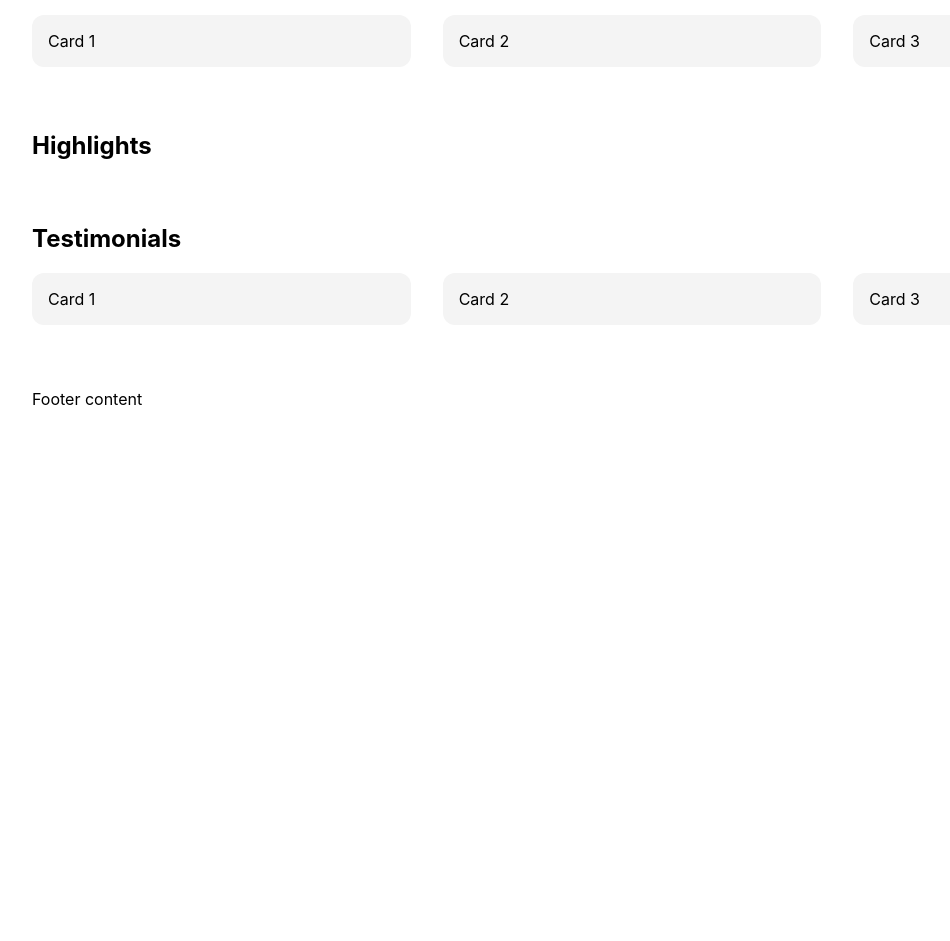
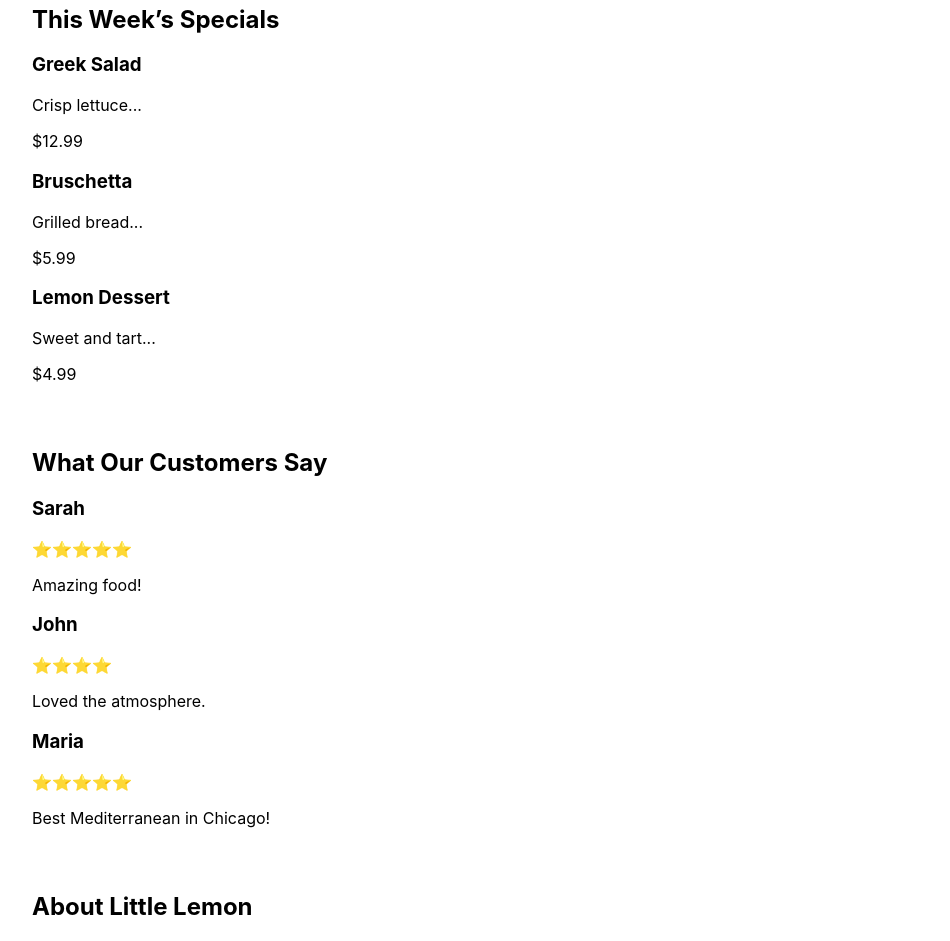
Before and after one commit to Janderscj/coursera-final, a React (Create React App) app: page / in a window 1280 px wide. Shown: the part 680-1621 px from the top of the page, without its empty margins (8-958 px from the left). Before the commit the page ends 1121 px from the top, so only its background shows below. Built offline with nearby package versions, Linux system fonts and the light colour scheme.

Commit message:
Removed Highlights and Main, Replaced with about section. Added Pages folder to component folder with homepage and booking page inside.

```diff
--- a/src/App.css
+++ b/src/App.css
@@ -35,7 +35,7 @@
 .page-container {
   max-width: 1200px;
   margin: 0 auto;
-  padding: 2rem;
+  padding: 0 2rem;
 }
 
 section {
@@ -49,7 +49,7 @@ section {
   justify-content: space-between;
   align-items: center;
   padding: 3rem;
-  min-height: 350px;
+  min-height: 420px;
   overflow: visible;
 }
 
@@ -71,15 +71,17 @@ section {
   color: #edefee;
   font-size: 1.2rem;
 }
-
 .hero-image-wrapper {
+  flex: 1;
+  display: flex;
+  justify-content: flex-end;
   position: relative;
 }
 
 .hero-image {
   position: absolute;
   right: 0;
-  bottom: -3px;
+  bottom: -50px; /* dips downward */
   max-width: 280px;
   height: auto;
   border-radius: 16px;
@@ -98,3 +100,21 @@ section {
   padding: 1rem;
   border-radius: 12px;
 }
+@media (max-width: 768px) {
+  .hero-section {
+    flex-direction: column;
+    text-align: center;
+    padding-bottom: 6rem;
+  }
+
+  .hero-image {
+    position: static;
+    margin-top: 2rem;
+    max-width: 200px;
+    transform: translateY(20px);
+  }
+
+  .hero-image-wrapper {
+    justify-content: center;
+  }
+}
--- a/src/App.js
+++ b/src/App.js
@@ -1,14 +1,14 @@
 import "./App.css";
 import Header from "./Components/Header";
 import Nav from "./Components/Nav";
-import Main from "./Components/Main";
+import Homepage from "./Components/Pages/Homepage";
 import Footer from "./Components/Footer";
 
 function App() {
   return (
     <div className="page-container">
       <Header />
-      <Main></Main>
+      <Homepage></Homepage>
       <Footer />
     </div>
   );
--- a/src/Components/Main.js
+++ /dev/null
@@ -1,16 +0,0 @@
-import HeroSection from "./Sections/HeroSection";
-import SpecialsSection from "./Sections/SpecialsSection";
-import HighlightsSection from "./Sections/Highlights";
-import TestimonialsSection from "./Sections/Testimonials";
-
-function Main() {
-  return (
-    <main>
-      <HeroSection />
-      <SpecialsSection />
-      <HighlightsSection />
-      <TestimonialsSection />
-    </main>
-  );
-}
-export default Main;
--- /dev/null
+++ b/src/Components/Pages/Homepage.js
@@ -0,0 +1,17 @@
+import HeroSection from "../Sections/HeroSection";
+import SpecialSection from "../Sections/SpecialsSection";
+import TestimonialSection from "../Sections/Testimonials";
+import AboutSection from "../Sections/AboutSection";
+
+function Homepage() {
+  return (
+    <>
+      <HeroSection />
+      <SpecialSection />
+      <TestimonialSection />
+      <AboutSection />
+    </>
+  );
+}
+
+export default Homepage;
--- /dev/null
+++ b/src/Components/Sections/AboutSection.js
@@ -0,0 +1,13 @@
+function AboutSection() {
+  return (
+    <section className="about">
+      <h2>About Little Lemon</h2>
+      <p>
+        Little Lemon is a family-owned Mediterranean restaurant located in the
+        heart of Chicago...
+      </p>
+    </section>
+  );
+}
+
+export default AboutSection;
--- a/src/Components/Sections/Highlights.js
+++ /dev/null
@@ -1,8 +0,0 @@
-function HighlightsSection() {
-  return (
-    <section className="highlights-section">
-      <h2>Highlights</h2>
-    </section>
-  );
-}
-export default HighlightsSection;
--- a/src/Components/Sections/SpecialsSection.js
+++ b/src/Components/Sections/SpecialsSection.js
@@ -1,13 +1,24 @@
-function SpecialsSection() {
+const specials = [
+  { title: "Greek Salad", price: "$12.99", description: "Crisp lettuce..." },
+  { title: "Bruschetta", price: "$5.99", description: "Grilled bread..." },
+  { title: "Lemon Dessert", price: "$4.99", description: "Sweet and tart..." },
+];
+
+function SpecialSection() {
   return (
-    <section className="specials-section">
-      <h2>Specials</h2>
-      <div className="cards">
-        <div className="card">Card 1</div>
-        <div className="card">Card 2</div>
-        <div className="card">Card 3</div>
+    <section className="specials">
+      <h2>This Week’s Specials</h2>
+      <div className="specials-grid">
+        {specials.map((item, i) => (
+          <div className="special-card" key={i}>
+            <h3>{item.title}</h3>
+            <p>{item.description}</p>
+            <span>{item.price}</span>
+          </div>
+        ))}
       </div>
     </section>
   );
 }
-export default SpecialsSection;
+
+export default SpecialSection;
--- a/src/Components/Sections/Testimonials.js
+++ b/src/Components/Sections/Testimonials.js
@@ -1,13 +1,24 @@
-function TestimonialsSection() {
+const testimonials = [
+  { name: "Sarah", rating: 5, text: "Amazing food!" },
+  { name: "John", rating: 4, text: "Loved the atmosphere." },
+  { name: "Maria", rating: 5, text: "Best Mediterranean in Chicago!" },
+];
+
+function TestimonialSection() {
   return (
-    <section className="testimonials-section">
-      <h2>Testimonials</h2>
-      <div className="cards">
-        <div className="card">Card 1</div>
-        <div className="card">Card 2</div>
-        <div className="card">Card 3</div>
+    <section className="testimonials">
+      <h2>What Our Customers Say</h2>
+      <div className="testimonial-grid">
+        {testimonials.map((t, i) => (
+          <div className="testimonial-card" key={i}>
+            <h3>{t.name}</h3>
+            <p>{"⭐".repeat(t.rating)}</p>
+            <p>{t.text}</p>
+          </div>
+        ))}
       </div>
     </section>
   );
 }
-export default TestimonialsSection;
+
+export default TestimonialSection;
```
Also changed, not shown: src/Components/Pages/BookingPage.js (added, +21 -0 lines).
